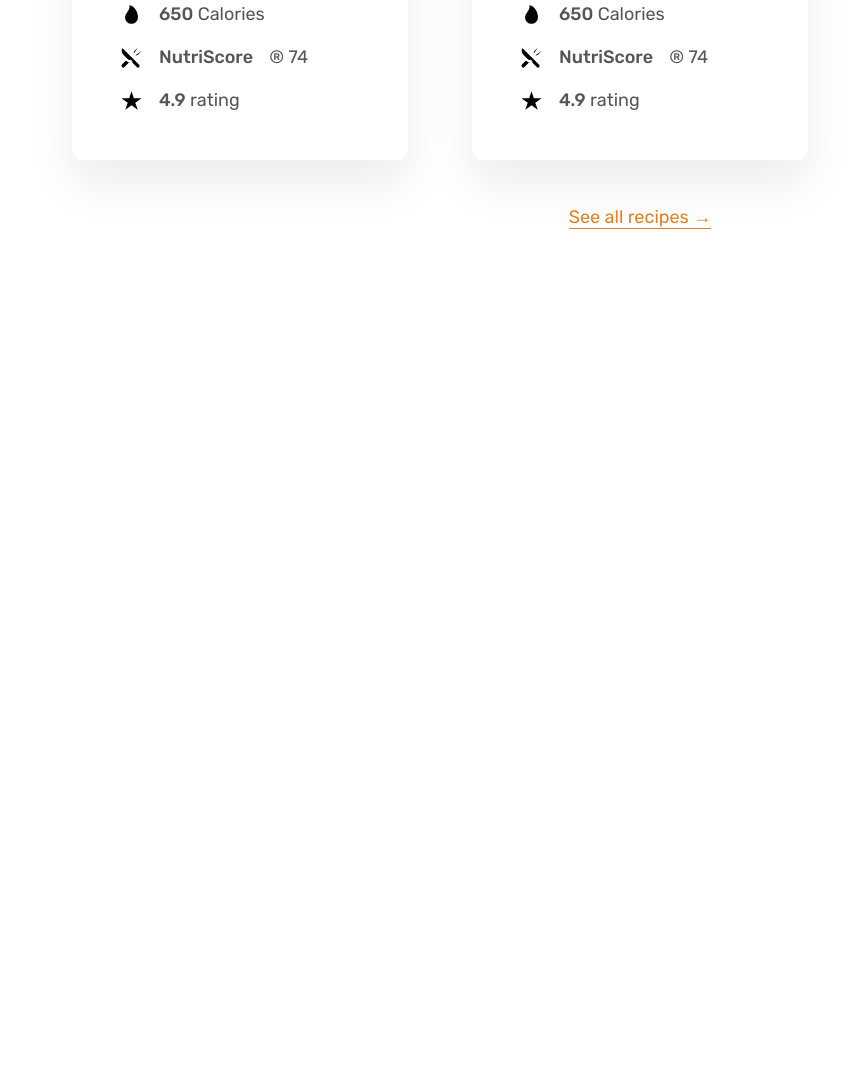
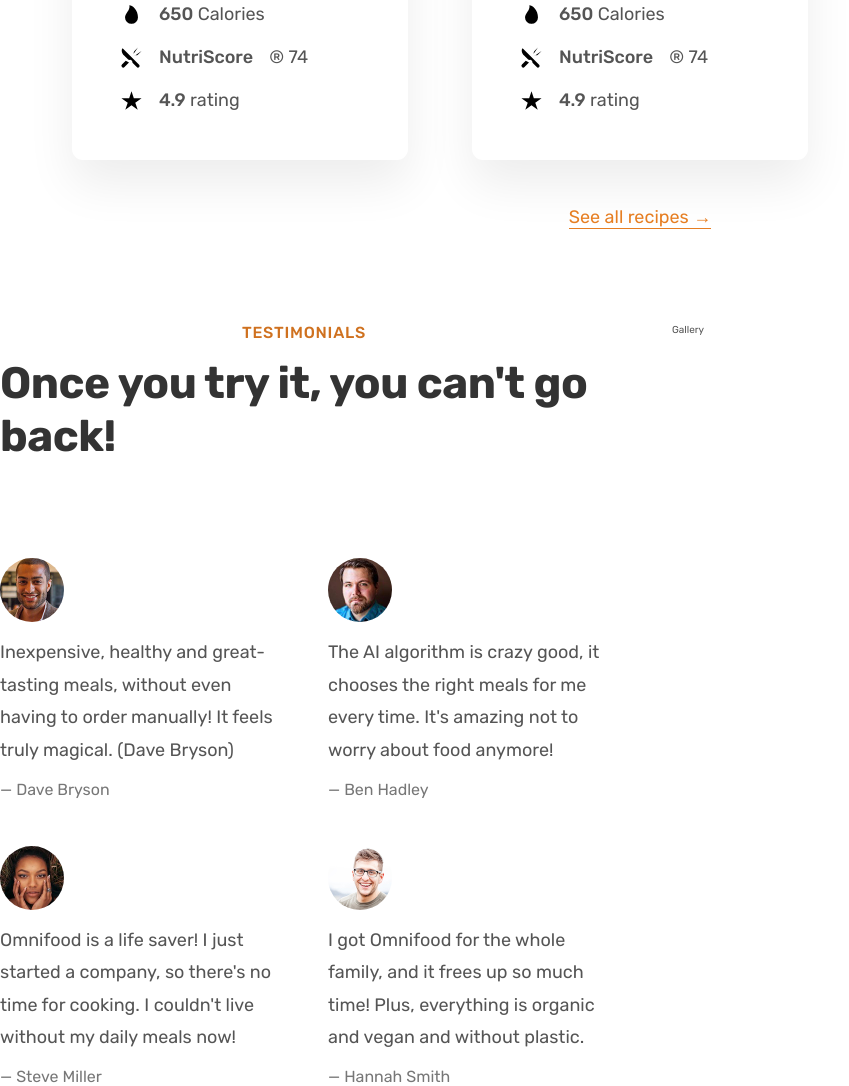
Before and after one commit to Mehrnaz-hmt/Healthy-Food, a plain HTML site: page index.html in a window 1280 px wide. Shown: the part 3227-4313 px from the top of the page, without its empty margins (0-849 px from the left). Before the commit the page ends 3552 px from the top, so only its background shows below. Drawn offline with Linux system fonts and the light colour scheme.

Commit message:
Testimonials section:part 1

```diff
--- a/CSS/style.css
+++ b/CSS/style.css
@@ -311,3 +311,29 @@ gap: 1.6rem;
     height: 3rem;
     color:#e67e22 ;
 }
+/* ************************* */
+/* SECTION TESTIMONIALS  */
+/* ************************* */
+
+.testimonials {
+display: grid;
+grid-template-columns:repeat(2,1fr) ;
+gap: 4.8rem;
+}
+
+.testimonials img {
+    width: 6.4rem;
+    border-radius: 50%;
+    margin-bottom:1.2rem ;
+}
+
+.testimonial-text {
+font-size: 1.8rem;
+line-height: 1.8;
+margin-bottom:1.6rem ;
+}
+
+.testimonial-name {
+font-size: 1.6rem;
+color: #777;
+}
--- a/index.html
+++ b/index.html
@@ -184,7 +184,7 @@
             Omnifood AI chooses from 5,000+ recipes
           </h2>
         </div>
-        <div class="container grid grid--3-cols margin--bottom-md ">
+        <div class="container grid grid--3-cols margin--bottom-md">
           <div class="meal">
             <img src="img/meals/meal-1.jpg" alt="meal" class="meal-img" />
             <div class="meal-content">
@@ -352,6 +352,66 @@
           <a href="#" class="link">See all recipes &rarr;</a>
         </div>
       </section>
+
+      <section class="section-testimonials grid grid--2-cols">
+        <div class="testimonial-container">
+          <span class="subheading">Testimonials</span>
+          <h2 class="heading-secondary">
+            Once you try it, you can't go back!
+          </h2>
+
+          <div class="testimonials grid">
+            <figure class="testimonial">
+              <img
+                src="img/customers/dave.jpg"
+                alt="photo of customer Dave Bryson   "
+              />
+              <blockquote class="testimonial-text">
+                Inexpensive, healthy and great-tasting meals, without even
+                having to order manually! It feels truly magical. (Dave Bryson)
+              </blockquote>
+              <p class="testimonial-name">&mdash; Dave Bryson</p>
+            </figure>
+
+            <figure class="testimonial">
+              <img
+                src="img/customers/ben.jpg"
+                alt="photo of customer Dave Bryson   "
+              />
+              <blockquote class="testimonial-text">
+                The AI algorithm is crazy good, it chooses the right meals for
+                me every time. It's amazing not to worry about food anymore!
+              </blockquote>
+              <p class="testimonial-name">&mdash; Ben Hadley</p>
+            </figure>
+
+            <figure class="testimonial">
+              <img
+                src="img/customers/hannah.jpg"
+                alt="photo of customer hannah   "
+              />
+              <blockquote class="testimonial-text">
+                Omnifood is a life saver! I just started a company, so there's
+                no time for cooking. I couldn't live without my daily meals now!
+              </blockquote>
+              <p class="testimonial-name">&mdash; Steve Miller</p>
+            </figure>
+
+            <figure class="testimonial">
+              <img
+                src="img/customers/steve.jpg"
+                alt="photo of customer Steve  "
+              />
+              <blockquote class="testimonial-text">
+                I got Omnifood for the whole family, and it frees up so much
+                time! Plus, everything is organic and vegan and without plastic.
+              </blockquote>
+              <p class="testimonial-name">&mdash; Hannah Smith</p>
+            </figure>
+          </div>
+        </div>
+        <div class="gallery">Gallery</div>
+      </section>
     </main>
   </body>
 </html>
```
Also changed, not shown: 1 other file.
